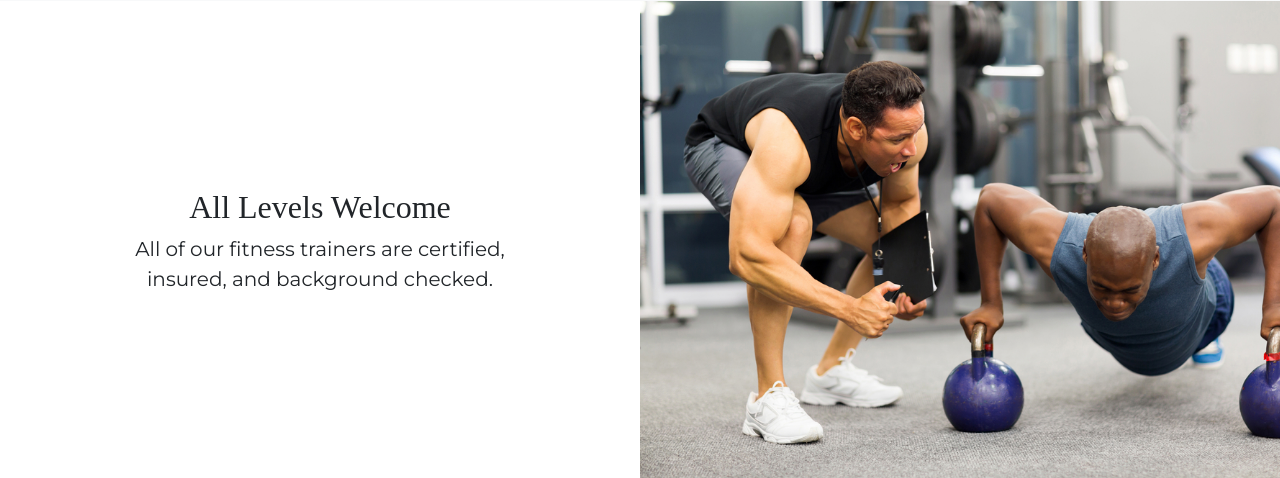
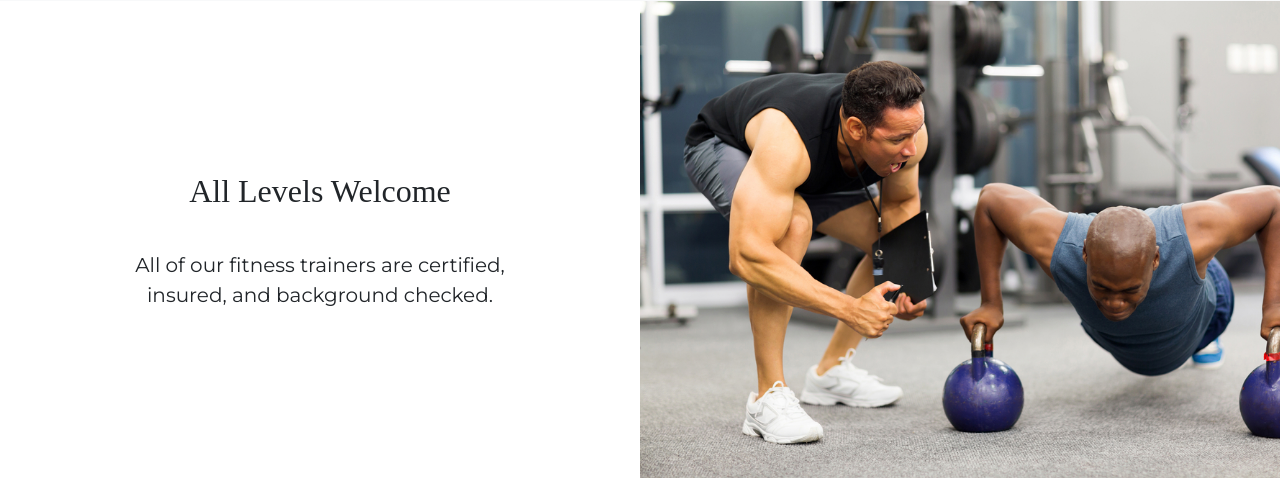
Before and after one commit to hatimalattas/Darribny, a Flask app: page / in a window 1280 px wide. Shown: the part 1172-1650 px from the top of the page. Run offline with Flask 2, Linux system fonts and the light colour scheme; some libraries are stand-ins or nearby versions; some web fonts are replaced.

Commit message:
styling index page

```diff
--- a/darribny/templates/index.html
+++ b/darribny/templates/index.html
@@ -68,8 +68,8 @@
         style="background-image: url('../static/img/bg-showcase-1.jpg')"
       ></div>
       <div class="col-lg-6 order-lg-1 my-auto showcase-text">
-        <h2>All Levels Welcome</h2>
-        <p class="lead mb-0">
+        <h2 class="showcases-margin">All Levels Welcome</h2>
+        <p class="lead mb-0 text-center text-justify">
           All of our fitness trainers are certified, insured, and background
           checked.
         </p>
@@ -81,8 +81,8 @@
         style="background-image: url('../static/img/bg-showcase-2.jpg')"
       ></div>
       <div class="col-lg-6 my-auto showcase-text">
-        <h2>Accomplish More in Less Time</h2>
-        <p class="lead mb-0">
+        <h2 class="showcases-margin">Accomplish More in Less Time</h2>
+        <p class="lead mb-0 text-center text-justify">
           Studies show that personal training doubles your chances of overall
           exercise success and body fat % reduction compared to working out
           alone. The best part? Do it all in the comfort and privacy of your own
@@ -100,7 +100,7 @@
 
         <div class="row showcases-margin">
           <div class="col-6">
-            <li class="my-auto text-justify text-left">
+            <li class="my-auto text-center text-justify">
               Safety is Our Priority: All Our Trainers are vetted, certified and
               insured.
             </li>
@@ -115,7 +115,7 @@
             <img class="icon" src="../static/icons/money.svg" alt="" />
           </div>
           <div class="col-6 my-auto">
-            <li class="my-auto text-justify text-left">
+            <li class="my-auto text-center text-justify">
               Satisfaction Guaranteed: Or your money back after your first
               session.
             </li>
@@ -124,7 +124,7 @@
 
         <div class="row showcases-margin">
           <div class="col-6 my-auto">
-            <li class="my-auto text-justify text-left">
+            <li class="my-auto text-center text-justify">
               Seamless: Manage matching, billing & scheduling all in one place.
             </li>
           </div>
@@ -181,7 +181,7 @@
           />
           <h5>Sarah W.</h5>
           <p class="font-weight-light mb-0">
-            "Found: an arsenal of trainers you can actually afford."
+            "Found an arsenal of trainers you can actually afford."
           </p>
         </div>
       </div>
```
